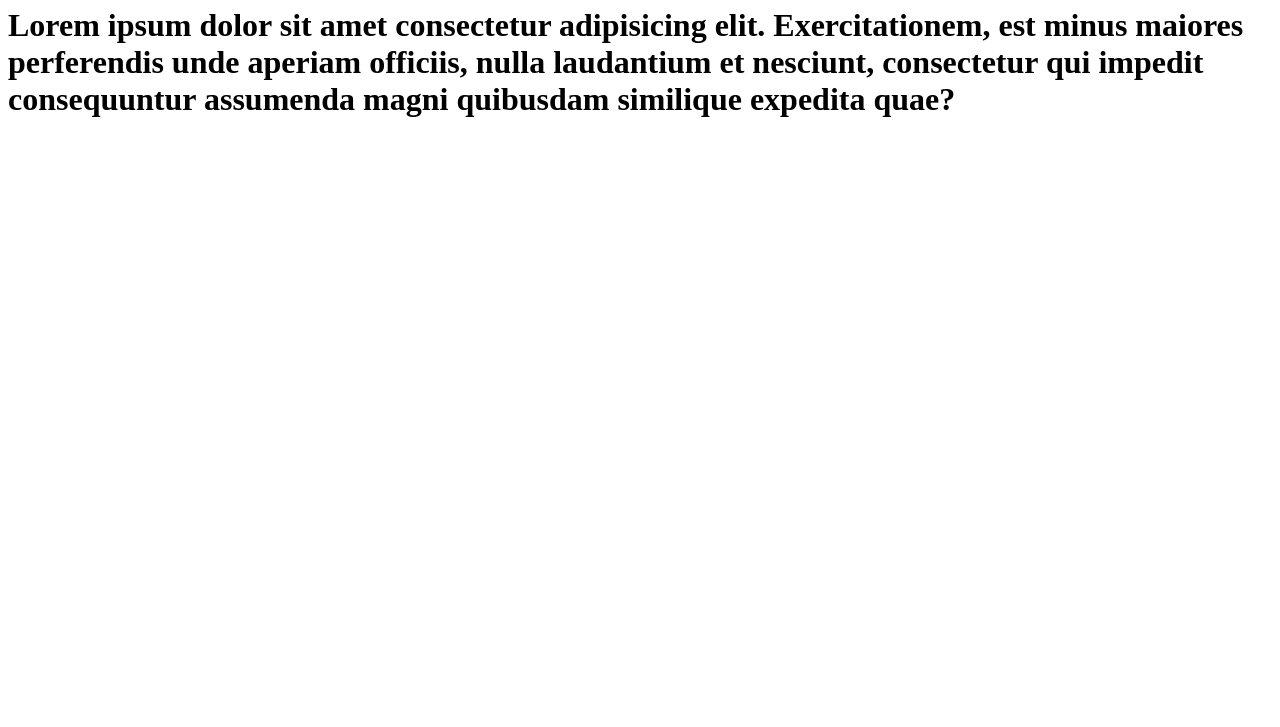
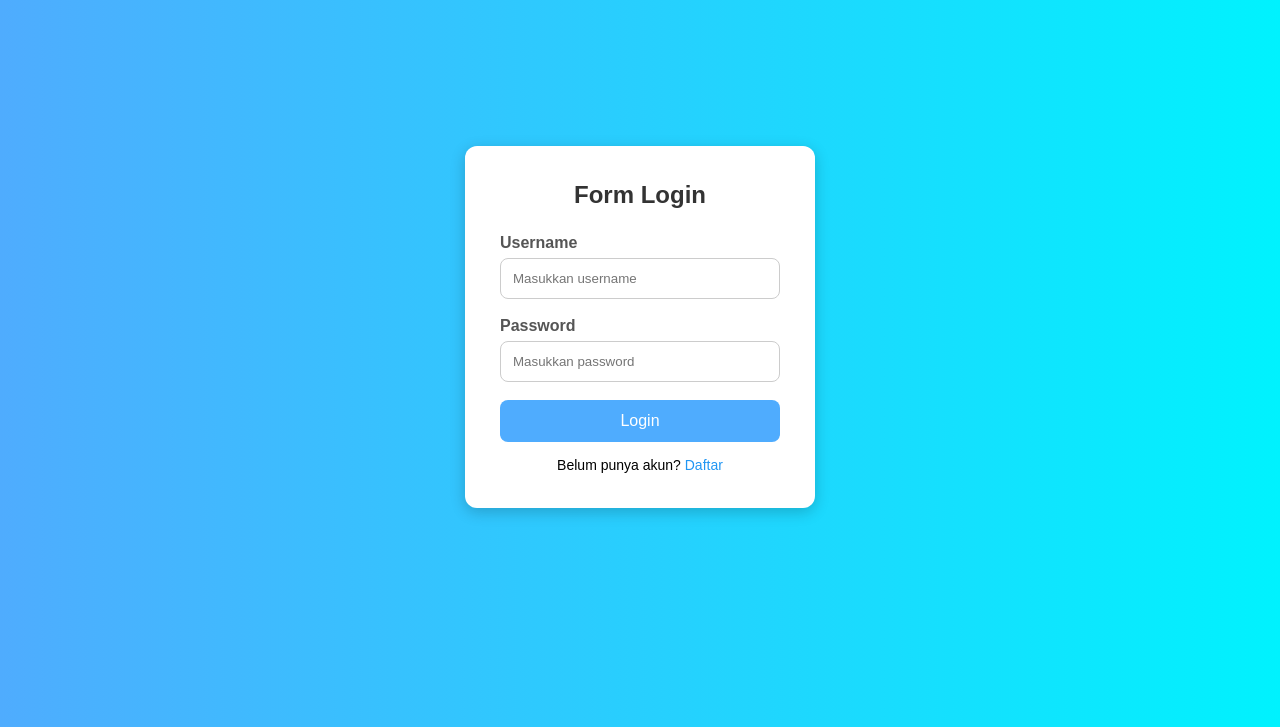
Before and after one commit to Edy-war/Project---github, a plain HTML site: page login.html in a window 1280 px wide. Shown: the part 73-800 px from the top of the page. Drawn offline with Linux system fonts and the light colour scheme.

Commit message:
login html ini lek

```diff
--- a/login.html
+++ b/login.html
@@ -1,12 +1,117 @@
 <!DOCTYPE html>
-<html lang="en">
+<html lang="id">
 <head>
-    <meta charset="UTF-8">
-    <meta name="viewport" content="width=device-width, initial-scale=1.0">
-    <title>Document</title>
+  <meta charset="UTF-8" />
+  <meta name="viewport" content="width=device-width, initial-scale=1.0"/>
+  <title>Login</title>
+
+  <style>
+    *{
+      margin: 0;
+      padding: 0;
+      box-sizing: border-box;
+      font-family: Arial, sans-serif;
+    }
+
+    body{
+      height: 100vh;
+      display: flex;
+      justify-content: center;
+      align-items: center;
+      background: linear-gradient(to right, #4facfe, #00f2fe);
+    }
+
+    .login-container{
+      background: white;
+      padding: 35px;
+      border-radius: 12px;
+      width: 350px;
+      box-shadow: 0 4px 15px rgba(0,0,0,0.2);
+    }
+
+    .login-container h2{
+      text-align: center;
+      margin-bottom: 25px;
+      color: #333;
+    }
+
+    .input-group{
+      margin-bottom: 18px;
+    }
+
+    .input-group label{
+      display: block;
+      margin-bottom: 6px;
+      color: #555;
+      font-weight: bold;
+    }
+
+    .input-group input{
+      width: 100%;
+      padding: 12px;
+      border: 1px solid #ccc;
+      border-radius: 8px;
+      outline: none;
+      transition: 0.3s;
+    }
+
+    .input-group input:focus{
+      border-color: #4facfe;
+    }
+
+    .btn-login{
+      width: 100%;
+      padding: 12px;
+      border: none;
+      border-radius: 8px;
+      background: #4facfe;
+      color: white;
+      font-size: 16px;
+      cursor: pointer;
+      transition: 0.3s;
+    }
+
+    .btn-login:hover{
+      background: #2196f3;
+    }
+
+    .footer{
+      text-align: center;
+      margin-top: 15px;
+      font-size: 14px;
+    }
+
+    .footer a{
+      text-decoration: none;
+      color: #2196f3;
+    }
+  </style>
 </head>
+
 <body>
-    <h1>Halaman Login</h1>
-    <h1>Lorem ipsum dolor sit amet consectetur adipisicing elit. Exercitationem, est minus maiores perferendis unde aperiam officiis, nulla laudantium et nesciunt, consectetur qui impedit consequuntur assumenda magni quibusdam similique expedita quae?</h1>
+
+  <div class="login-container">
+    <h2>Form Login</h2>
+
+    <form>
+      <div class="input-group">
+        <label>Username</label>
+        <input type="text" placeholder="Masukkan username" required>
+      </div>
+
+      <div class="input-group">
+        <label>Password</label>
+        <input type="password" placeholder="Masukkan password" required>
+      </div>
+
+      <button type="submit" class="btn-login">Login</button>
+    </form>
+
+    <div class="footer">
+      Belum punya akun?
+      <a href="#">Daftar</a>
+    </div>
+  </div>
+
 </body>
 </html>
```
